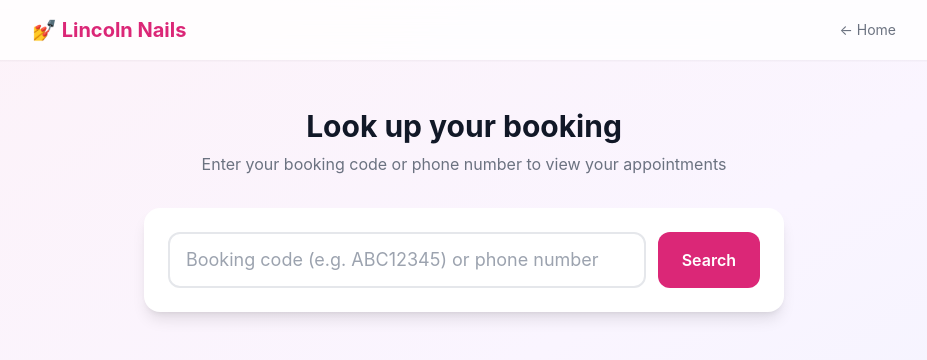
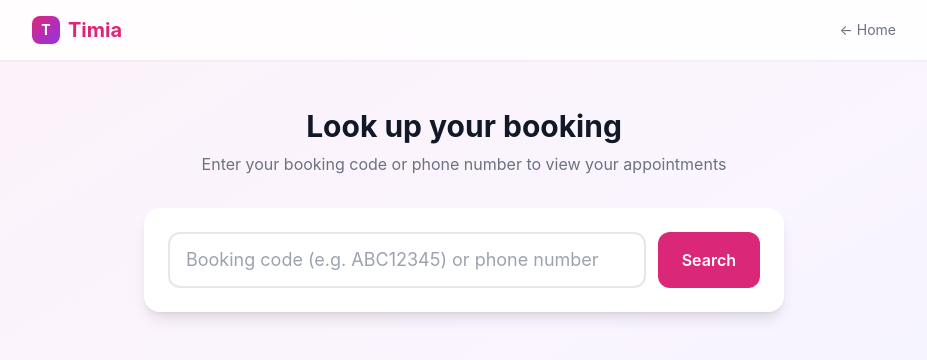
Before and after one commit to tnmthai/salon-booking, a React (Vite) app in the folder client/: page /lookup in a window 1280 px wide. Shown: the top 360 px of the page, without its empty margins (176-1103 px from the left). Built offline with nearby package versions, Linux system fonts and the light colour scheme.

Commit message:
Fix: remove Lincoln Nails branding from Lookup page

```diff
--- a/client/src/pages/Lookup.jsx
+++ b/client/src/pages/Lookup.jsx
@@ -201,7 +201,7 @@ export default function Lookup() {
       {/* Header */}
       <div className="bg-white/80 backdrop-blur-md shadow-sm">
         <div className="max-w-4xl mx-auto px-4 py-4 flex items-center justify-between">
-          <Link to="/" className="text-xl font-bold text-pink-600">💅 Lincoln Nails</Link>
+          <Link to="/" className="text-xl font-bold text-pink-600 flex items-center gap-2"><span className="w-7 h-7 bg-gradient-to-br from-pink-600 to-purple-600 rounded-lg flex items-center justify-center text-white font-bold text-sm">T</span> Timia</Link>
           <Link to="/" className="text-sm text-gray-500 hover:text-gray-700">← Home</Link>
         </div>
       </div>
```
